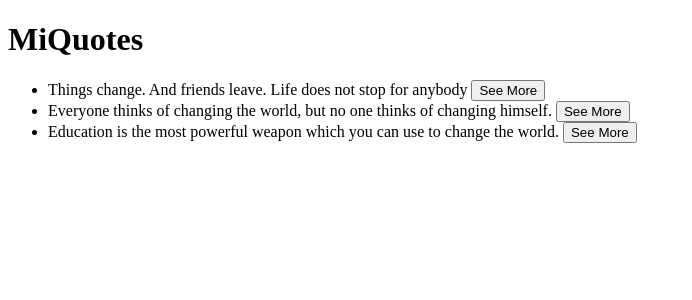
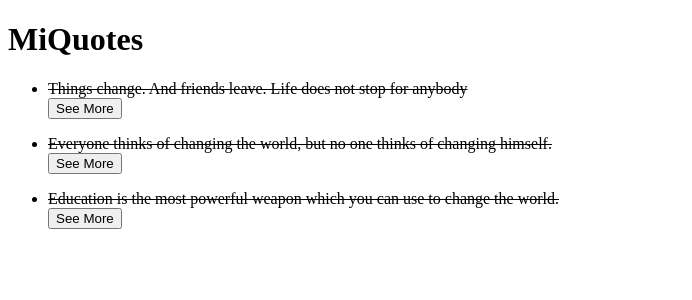
Before and after one commit to BeatriceWambuiMbugua/Quotes, an Angular app: page / in a window 1280 px wide. Shown: the top 300 px of the page, without its empty margins (0-692 px from the left). Built offline with nearby package versions, Linux system fonts and the light colour scheme.

Commit message:
added a directive to miquotes.component.html

```diff
--- a/src/app/miquotes/miquotes.component.html
+++ b/src/app/miquotes/miquotes.component.html
@@ -1,11 +1,10 @@
-<div>
+
     <h1>MiQuotes</h1>
-    <ul>
-        <li *ngFor= 'let quote of quotes; let i = index'>
-            {{quote.name}}
+    <div *ngFor= 'let quote of quotes; let i = index'>
+        <ul>
+            <li appStrikethrough>{{quote.name}}</li>
             <button (click)='seeMore(i)'>See More</button>
             <app-miquotes-detail *ngIf='quote.showAuthor'[quote]='quote'(isRead)='quoteRead($event, i)'></app-miquotes-detail>
-        </li>
-    </ul>
+        </ul>
 
-</div>
+    </div>
```
